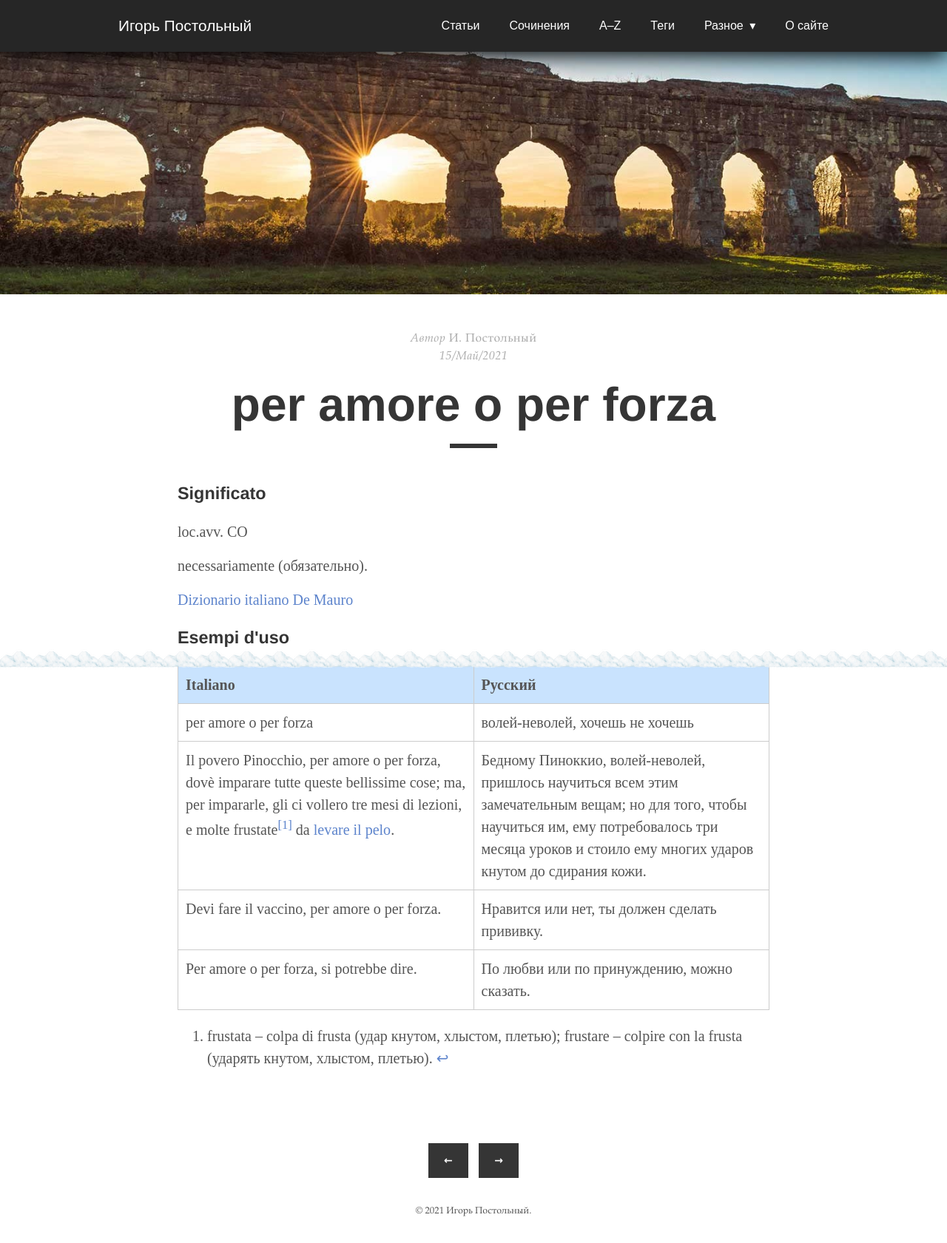
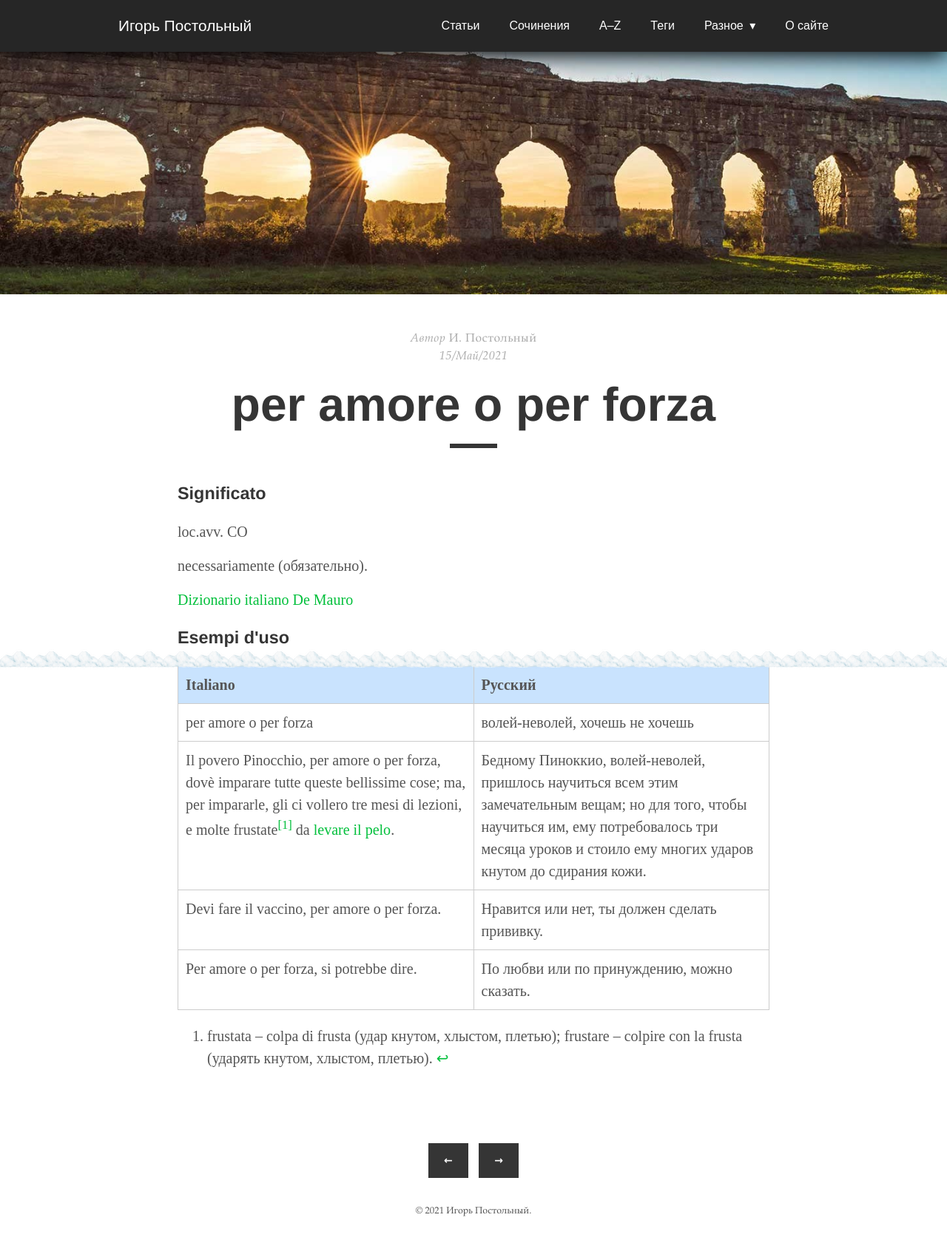
Before and after one commit to postolny/postolny.github.io, a Jekyll site: the page built from _posts/2021-05-15-per-amore-o-per-forza.md, in a window 1280 px wide. Shown: the whole page at 74% size. Built offline with Jekyll 4.4.1, drawn with Linux system fonts in a browser that asks for light colours.

Commit message:
Add files via upload

```diff
--- a/_sass/tale/_base.scss
+++ b/_sass/tale/_base.scss
@@ -40,16 +40,8 @@
 }
 
 a {
-  color: $blue;
+  color: $green;
   text-decoration: none;
-}
-
-a.footnote:before {
-  content: "[";
-}
-
-a.footnote:after {
-  content: "]";
 }
 
 main {
@@ -57,10 +49,10 @@
     a {
       transition: color 0.25s ease-in-out;
       &:hover {
-        color: #f44336;
+        color: #00ff4d;
       }
       &:focus {
-        color: #f44336;
+        color: #00ff4d;
       }
     }
   }
@@ -69,23 +61,36 @@
       a {
         transition: color 0.25s ease-in-out;
         &:hover {
-          color: #f44336;
+          color: #00ff4d;
         }
         &:focus {
-          color: #f44336;
+          color: #00ff4d;
         }
       }
+      &:before {
+        content: "";
+        display: inline-block;
+        height: 10px;
+        width: 10px;
+        vertical-align: middle;
+        border-radius: 50%;
+        background-color: #353535;
+        margin: 0 8px 3px;
+      }
     }
+    list-style: none;
+    margin: 0;
+    padding: 0;
   }
   table {
     td {
       a {
         transition: color 0.25s ease-in-out;
         &:hover {
-          color: #f44336;
+          color: #00ff4d;
         }
         &:focus {
-          color: #f44336;
+          color: #00ff4d;
         }
       }
     }
@@ -94,9 +99,56 @@
     a {
       transition: color 0.25s ease-in-out;
       &:hover {
-        color: #f44336;
+        color: #00ff4d;
       }
     }
+  }
+}
+
+#wrapper-toc {
+  background: white;
+  border: solid 2px;
+  box-shadow: 13px 13px 0 0 white, 15px 15px 0 0 #353535, 15px 11px 0 0 #353535, 11px 15px 0 0 #353535;
+  padding: 1em;
+  margin-bottom: 2em;
+  h3 {
+    text-align: center;
+    text-transform: uppercase;
+    font-weight: 900;
+  }
+  ol {
+    counter-reset: myCounter;
+    padding-left: 10px;
+  }
+  li {
+    list-style: none;
+    margin: 0 0 5px 0;
+    &:before {
+      counter-increment: myCounter;
+      content: counter(myCounter);
+      color: white;
+      background: #353535;
+      display: inline-block;
+      text-align: center;
+      line-height: normal;
+      height: auto;
+      width: auto;
+      margin: 0 10px 0 0;
+      padding: 0 8px;
+    }
+  }
+}
+
+.footnote {
+  &:before {
+    content: "[";
+  }
+  &:after {
+    content: "]";
+  }
+  transition: color 0.25s ease-in-out;
+  &:hover {
+    color: #00ff4d;
   }
 }
 
@@ -392,20 +444,6 @@
   right: 0 !important;
 }
 
-#wrapper-toc {
-  color: #777;
-  background: white;
-  border: solid 2px;
-  box-shadow: 13px 13px 0 0 white, 15px 15px 0 0 #777, 15px 11px 0 0 #777, 11px 15px 0 0 #777;
-  padding: 1em;
-  margin-bottom: 2em;
-  h3 {
-    text-align: center;
-    text-transform: uppercase;
-    font-weight: 900;
-  }
-}
-
 .cornice {
   padding: 10px;
   border: 2px solid #41403e;
--- a/_sass/tale/_variables.scss
+++ b/_sass/tale/_variables.scss
@@ -6,7 +6,7 @@
 $grey-2: #e5e5e5 !default;
 $grey-3: #f9f9f9 !default;
 $white: #fff !default;
-$blue: #5d84cc !default;
+$green: #03c03c !default;
 $shadow-color: rgba(0, 0, 0, .2) !default;
 $code-color: #bf616a !default;
 
```
